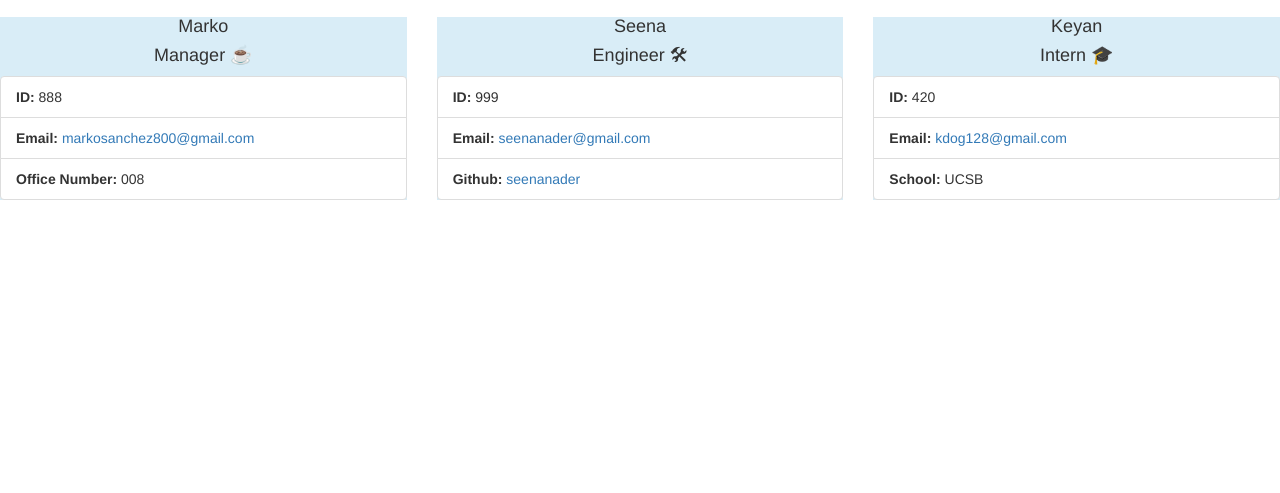
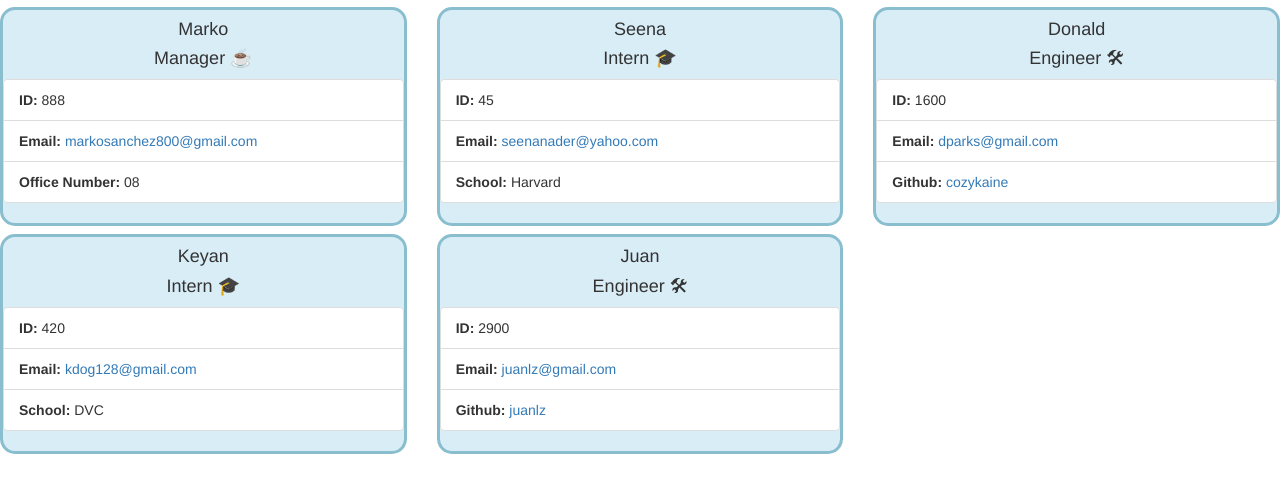
Before and after one commit to markosanchez800/team-profile-generator, a website: page teamprofile.html in a window 1280 px wide. Shown: the part 63-556 px from the top of the page. Drawn offline with nearby package versions, Linux system fonts and the light colour scheme.

Commit message:
added styling and formatting for cleaner page look

```diff
--- a/index.js
+++ b/index.js
@@ -40,7 +40,7 @@ function makeManager(){
         topDog = new Manager(response.name,response.id,response.email,response.officeNum);
         const manHtml = `
         <div class="col-md-4">
-        <div class="card text-dark bg-info mb-3">
+        <div class="card text-dark bg-info mb-3" style="border: 3px solid rgb(137, 190, 207); border-radius:15px; margin-bottom:8px">
         <div class="card-header text-center"><h4>${topDog.name}</h4></div>
         <div class="card-header text-center"><h4>${topDog.getRole()} ☕️</h4></div>
         <div class="card-body">
@@ -113,7 +113,7 @@ function addMore(){
                             const engHtml =
                              `
                              <div class="col-md-4">
-                             <div class="card text-dark bg-info mb-3">
+                             <div class="card text-dark bg-info mb-3" style="border: 3px solid rgb(137, 190, 207); border-radius:15px; margin-bottom:8px">
                              <div class="card-header text-center"><h4>${newGuy.name}</h4></div>
                              <div class="card-header text-center"><h4>${newGuy.getRole()} 🛠</h4></div>
                              <div class="card-body">
@@ -163,7 +163,7 @@ function addMore(){
                             const intHtml =
                             `
                             <div class="col-md-4">
-                            <div class="card text-dark bg-info mb-3">
+                            <div class="card text-dark bg-info mb-3" style="border: 3px solid rgb(137, 190, 207); border-radius:15px; margin-bottom:8px">
                              <div class="card-header text-center"><h4>${newGuy.name}</h4></div>
                              <div class="card-header text-center"><h4>${newGuy.getRole()} 🎓</h4></div>
                              <div class="card-body">
--- a/teamprofile.html
+++ b/teamprofile.html
@@ -17,40 +17,66 @@
         <div class="col">
 
         <div class="col-md-4">
-        <div class="card text-dark bg-info mb-3">
+        <div class="card text-dark bg-info mb-3" style="border: 3px solid rgb(137, 190, 207); border-radius:15px; margin-bottom:8px">
         <div class="card-header text-center"><h4>Marko</h4></div>
         <div class="card-header text-center"><h4>Manager ☕️</h4></div>
         <div class="card-body">
         <ul class="list-group list-group-flush">
         <li class="list-group-item"><strong>ID:</strong> 888</li>
         <li class="list-group-item"><strong>Email:</strong> <a href="mailto:markosanchez800@gmail.com"> markosanchez800@gmail.com</a></li>
-        <li class="list-group-item"><strong>Office Number:</strong> 008</li>
+        <li class="list-group-item"><strong>Office Number:</strong> 08</li>
         </div>
         </div>
         </div>
 
+                            <div class="col-md-4">
+                            <div class="card text-dark bg-info mb-3" style="border: 3px solid rgb(137, 190, 207); border-radius:15px; margin-bottom:8px">
+                             <div class="card-header text-center"><h4>Seena</h4></div>
+                             <div class="card-header text-center"><h4>Intern 🎓</h4></div>
+                             <div class="card-body">
+                             <ul class="list-group list-group-flush">
+                             <li class="list-group-item"><strong>ID:</strong> 45</li>
+                             <li class="list-group-item"><strong>Email:</strong> <a href="mailto:seenanader@yahoo.com"> seenanader@yahoo.com</a></li>
+                             <li class="list-group-item"><strong>School:</strong> Harvard</li>
+                             </div>
+                             </div>
+                             </div>
+
                              <div class="col-md-4">
-                             <div class="card text-dark bg-info mb-3">
-                             <div class="card-header text-center"><h4>Seena</h4></div>
+                             <div class="card text-dark bg-info mb-3" style="border: 3px solid rgb(137, 190, 207); border-radius:15px; margin-bottom:8px">
+                             <div class="card-header text-center"><h4>Donald</h4></div>
                              <div class="card-header text-center"><h4>Engineer 🛠</h4></div>
                              <div class="card-body">
                              <ul class="list-group list-group-flush">
-                             <li class="list-group-item"><strong>ID:</strong> 999</li>
-                             <li class="list-group-item"><strong>Email:</strong> <a href="mailto:seenanader@gmail.com"> seenanader@gmail.com</a></li>
-                             <li class="list-group-item"><strong>Github:</strong> <a href="https://github.com/seenanader"> seenanader</a></li>
+                             <li class="list-group-item"><strong>ID:</strong> 1600</li>
+                             <li class="list-group-item"><strong>Email:</strong> <a href="mailto:dparks@gmail.com"> dparks@gmail.com</a></li>
+                             <li class="list-group-item"><strong>Github:</strong> <a href="https://github.com/cozykaine"> cozykaine</a></li>
                              </div>
                              </div>
                              </div>
 
                             <div class="col-md-4">
-                            <div class="card text-dark bg-info mb-3">
+                            <div class="card text-dark bg-info mb-3" style="border: 3px solid rgb(137, 190, 207); border-radius:15px;">
                              <div class="card-header text-center"><h4>Keyan</h4></div>
                              <div class="card-header text-center"><h4>Intern 🎓</h4></div>
                              <div class="card-body">
                              <ul class="list-group list-group-flush">
                              <li class="list-group-item"><strong>ID:</strong> 420</li>
                              <li class="list-group-item"><strong>Email:</strong> <a href="mailto:kdog128@gmail.com"> kdog128@gmail.com</a></li>
-                             <li class="list-group-item"><strong>School:</strong> UCSB</li>
+                             <li class="list-group-item"><strong>School:</strong> DVC</li>
+                             </div>
+                             </div>
+                             </div>
+
+                             <div class="col-md-4">
+                             <div class="card text-dark bg-info mb-3" style="border: 3px solid rgb(137, 190, 207); border-radius:15px;">
+                             <div class="card-header text-center"><h4>Juan</h4></div>
+                             <div class="card-header text-center"><h4>Engineer 🛠</h4></div>
+                             <div class="card-body">
+                             <ul class="list-group list-group-flush">
+                             <li class="list-group-item"><strong>ID:</strong> 2900</li>
+                             <li class="list-group-item"><strong>Email:</strong> <a href="mailto:juanlz@gmail.com"> juanlz@gmail.com</a></li>
+                             <li class="list-group-item"><strong>Github:</strong> <a href="https://github.com/juanlz"> juanlz</a></li>
                              </div>
                              </div>
                              </div>
```
